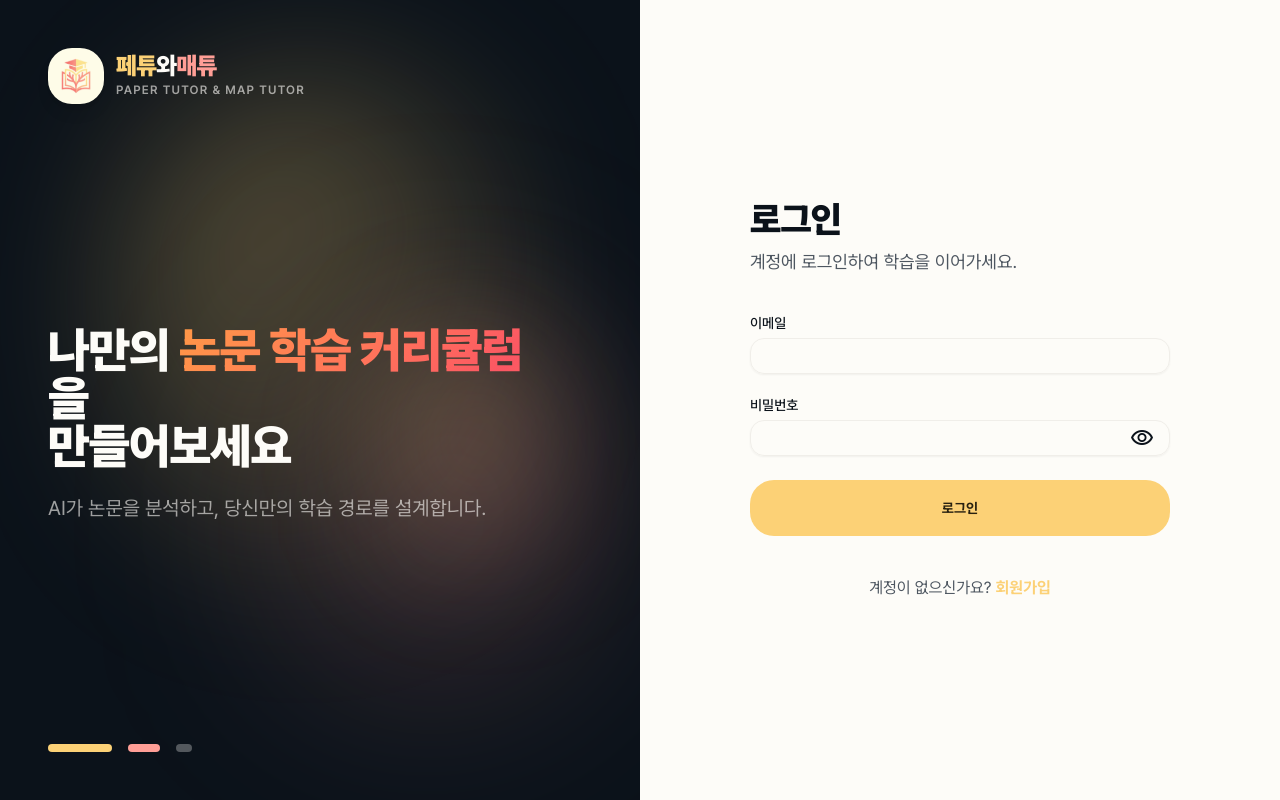
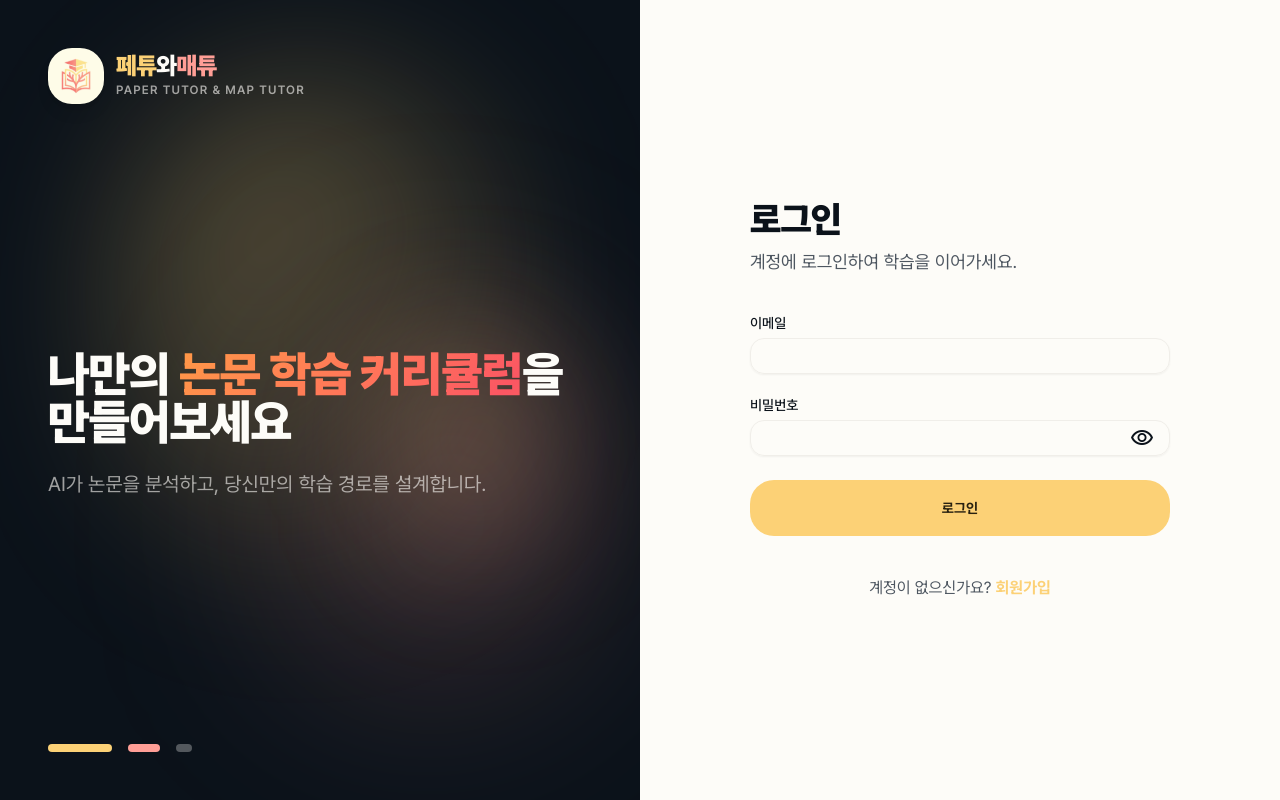
Before and after one commit to AI-gora-Boostcamp-AI-Tech-8-NLP-02/PTMT-Frontend, a Next.js app: page /auth/login in a window 1280 px wide. Built offline with nearby package versions, Linux system fonts and the light colour scheme; no server answers.

Commit message:
fix: ui 오류 수정

```diff
--- a/app/auth/login/_components/LoginLeftPanel.tsx
+++ b/app/auth/login/_components/LoginLeftPanel.tsx
@@ -15,7 +15,7 @@
       <div className='relative z-10 flex flex-col h-full justify-between p-12'>
         <Logo size='lg' inverted />
 
-        <div className='max-w-lg'>
+        <div className='max-w-2xl'>
           <h1 className='text-5xl font-black text-background mb-6'>
             나만의{" "}
             <span className='text-gradient-bold'>논문 학습 커리큘럼</span>을
```
